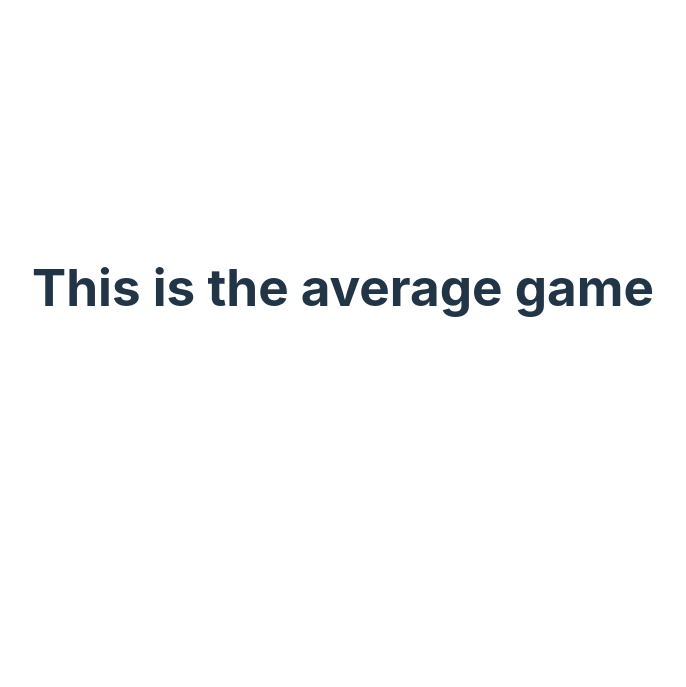
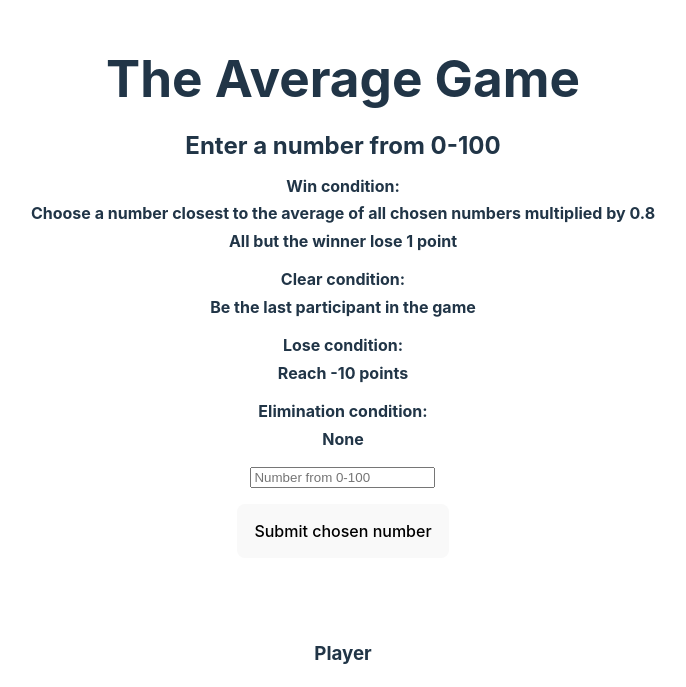
Before and after one commit to Mrivu/TournamentTool, a React (Vite) app: page /averageGame in a window 1280 px wide. Shown: the part 113-800 px from the top of the page, without its empty margins (297-983 px from the left). Built offline with nearby package versions, Linux system fonts and the light colour scheme.

Commit message:
proper routers and add get gamemode to backend

```diff
--- a/src/App.tsx
+++ b/src/App.tsx
@@ -1,19 +1,28 @@
 import { BrowserRouter as Router, Route, Switch } from 'react-router-dom';
+import { useState } from 'react';
 import './App.css'
-import Lobby from './Lobby';
-import AverageGame from './AverageGame';
+import Lobby from './components/Lobby';
+import AverageGame from './components/AverageGame';
 
 function App() {
+  // Global stuff
+  const [player, isPlayer] = useState(true);
+
+  const changeRole = (role:boolean) => {
+      isPlayer(role);
+  };
+
+
   return (
     <Router>
       <div className= "App">
         <Switch>
           <Route exact path="/">
-            <Lobby>
+            <Lobby player={player} changeRole={changeRole}>
             </Lobby>
           </Route>
-          <Route exact path="/AverageGame">
-            <AverageGame>
+          <Route exact path="/averageGame">
+            <AverageGame player={player}>
             </AverageGame>
           </Route>
         </Switch>
--- a/src/AverageGame.tsx
+++ /dev/null
@@ -1,7 +0,0 @@
-const AverageGame = () => {
-    return (
-        <h1>This is the average game</h1>
-    );
-};
-
-export default AverageGame;
--- /dev/null
+++ b/src/components/AverageGame.css
@@ -0,0 +1,56 @@
+#root {
+    max-width: 1280px;
+    margin: 0 auto;
+    padding: 2rem;
+    text-align: center;
+  }
+
+  .logo {
+    height: 6em;
+    padding: 1.5em;
+    will-change: filter;
+    transition: filter 300ms;
+  }
+  .logo:hover {
+    filter: drop-shadow(0 0 2em #646cffaa);
+  }
+  .logo.react:hover {
+    filter: drop-shadow(0 0 2em #61dafbaa);
+  }
+
+  @keyframes logo-spin {
+    from {
+      transform: rotate(0deg);
+    }
+    to {
+      transform: rotate(360deg);
+    }
+  }
+
+  @media (prefers-reduced-motion: no-preference) {
+    a:nth-of-type(2) .logo {
+      animation: logo-spin infinite 20s linear;
+    }
+  }
+
+  .card {
+    padding: 2em;
+  }
+
+  .submit-button {
+    padding: 1em;
+    margin-top: 1em; /* Adjust the value as needed */
+  }
+
+  .role-text {
+    /* Set to the bottom of the screen */
+    position: fixed;
+    bottom: 0;
+    left: 0;
+    right: 0;
+  }
+
+  .explanation {
+    line-height: 0.4; /* Adjust the value as needed */
+    margin-top: 2em;
+  }
--- /dev/null
+++ b/src/components/AverageGame.tsx
@@ -0,0 +1,68 @@
+import React from "react";
+import './AverageGame.css';
+
+
+const AverageGame = ({ player }: { player: boolean }) => {
+    const [number_textfield, number_setTextfield] = React.useState('');
+    const [chosen_Number, setChosenNumber] = React.useState('');
+    const [decided, setDecision] = React.useState(false);
+
+    return (
+        <>
+        <div>
+            {decided == false && <div>
+                <h1> The Average Game </h1>
+                <div className="average-game-body">
+                    <div className="explanation">
+                      <h2> Enter a number from 0-100</h2>
+                    </div>
+                    <div className="explanation">
+                      <h4> Win condition:</h4>
+                      <h4> Choose a number closest to the average of all chosen numbers multiplied by 0.8</h4>
+                      <h4> All but the winner lose 1 point </h4>
+                    </div>
+                    <div className="explanation">
+                      <h4> Clear condition:</h4>
+                      <h4> Be the last participant in the game </h4>
+                    </div>
+                    <div className="explanation">
+                      <h4> Lose condition:</h4>
+                      <h4> Reach -10 points </h4>
+                    </div>
+                    <div className="explanation">
+                      <h4> Elimination condition:</h4>
+                      <h4> None </h4>
+                    </div>
+                      <div className="input-field">
+                        <input value={number_textfield}
+                          placeholder="Number from 0-100"
+                          type="text"
+                          onChange={(e) => {number_setTextfield(e.target.value)}}
+                        />
+                        </div>
+                    <button className="submit-button" onClick={() => {
+                        setChosenNumber(number_textfield);
+                        setDecision(true);
+                      }}>
+                        Submit chosen number
+                    </button>
+                </div>
+            </div>
+            }
+            {decided == true &&
+                <div>
+                    <h2> Number submitted</h2>
+                    <h3> Please wait for the results </h3>
+                </div>
+            }
+        </div>
+        <div className="role-text">
+
+            {player == true && <h3> Player </h3>}
+            {player == false && <h3> Game master </h3>}
+        </div>
+        </>
+    );
+};
+
+export default AverageGame;
--- a/src/Lobby.tsx
+++ b/src/components/Lobby.tsx
@@ -1,26 +1,58 @@
-import { useState } from 'react';
-import reactLogo from './assets/react.svg'
+import { useState, useEffect } from 'react';
+import reactLogo from '../assets/react.svg'
 import viteLogo from '/vite.svg'
+import { useHistory } from 'react-router-dom';
 
-const Lobby = () => {
+interface LobbyProps {
+  player: boolean;
+  changeRole: (role: boolean) => void;
+}
+
+const Lobby = ({ player, changeRole }: LobbyProps) => {
     const [lobby, setLobby] = useState(true);
     const [gamemode, setGamemode] = useState('');
     const [gamemode_textfield, gamemode_setTextfield] = useState('');
-    const [number_textfield, number_setTextfield] = useState('');
-    const [chosen_Number, setChosenNumber] = useState('');
-    const [decided, setDecision] = useState(false);
-    const [player, isPlayer] = useState(true);
     const [gmPass, setGmPass_textfield] = useState('');
-    const [textAlert, setAlert] = useState(false);
+    const [textAlert, setAlert] = useState('');
     const [gamemodeSet, setGamemodeSetNotification] = useState(0); // 0 = no notification, 1 = changed, 2 = failed
+
+    const history = useHistory();
+
+    useEffect(() => {
+        console.log('Fetching data...');
+        const fetchData = async () => {
+            try {
+                const response = await fetch('http://localhost:4000/getGamemode');
+                const result = await response.json();
+                setGamemode(result.gamemode);
+            } catch (error) {
+                console.error('Error fetching data:', error);
+            }
+        };
+
+        // Call the function once immediately
+        fetchData();
+
+        // Then set it to be called every 5 seconds (5000 milliseconds)
+        const intervalId = setInterval(fetchData, 5000);
+
+        // Clear interval on component unmount
+        return () => clearInterval(intervalId);
+    }, []);
 
     return (
         <>
         {lobby == true && <div>
           <h1> Game login </h1>
           <button className="role-select-button" onClick={() => {
-            isPlayer(true);
-            setLobby(false);
+            if (gamemode != 'None') {
+              changeRole(true);
+              history.push('/averageGame');
+            }
+            else
+            {
+              alert("No game currently running");
+            }
           }}>
             Join as player
           </button>
@@ -33,11 +65,11 @@ const Lobby = () => {
             if (response.ok) {
               const isPasswordCorrect = await response.json();
               if (isPasswordCorrect) {
-                isPlayer(false);
+                changeRole(false);
                 setLobby(false);
-                setAlert(false);
+                setAlert("");
               } else {
-                setAlert(true);
+                setAlert("Incorrect password");
               }
             }
           }}>
@@ -50,16 +82,7 @@ const Lobby = () => {
                 onChange={(e) => setGmPass_textfield(e.target.value)}
               />
           </div>
-          {textAlert == true &&
-          <h2> Incorrect password </h2>
-          }
-          <div className="input-field">
-            <input value={gamemode_textfield}
-              placeholder="Enter Gamemode"
-              type="text"
-              onChange={(e) => {gamemode_setTextfield(e.target.value)}}
-            />
-          </div>
+          <h2> {textAlert} </h2>
           </div>
         }
         {lobby == false &&
@@ -93,35 +116,18 @@ const Lobby = () => {
               Change Gamemode
             </button>
           </div>
+          <div className="input-field">
+            <input value={gamemode_textfield}
+              placeholder="Enter Gamemode"
+              type="text"
+              onChange={(e) => {gamemode_setTextfield(e.target.value)}}
+            />
+          </div>
           {gamemodeSet == 1 &&
           <h2> Gamemode changed succesfully </h2>
           }
           {gamemodeSet == 2 &&
           <h2> Gamemode change failed </h2>
-          }
-          {gamemode === "Average game" && decided != true && <div>
-          <h2> Enter a number from 0-100</h2>
-          <h3> Win condition:</h3>
-          <h3> Choose a number closest to the average of all chosen numbers multiplied by 0.8</h3>
-          <div className="input-field">
-            <input value={number_textfield}
-              placeholder="Number from 0-100"
-              type="text"
-              onChange={(e) => {number_setTextfield(e.target.value)}}
-            />
-          </div>
-          <button className="submit-button" onClick={() => {
-            setChosenNumber(number_textfield);
-            setDecision(true);
-          }}>
-            Submit chosen number
-          </button>
-          </div>
-          }
-          {gamemode === "Average game" && decided == true && <div>
-          <h2> Number submitted</h2>
-          <h3> Please wait for the results </h3>
-          </div>
           }
           <div className="role-text">
             {player == true && <h3> Player </h3>}
```
Also changed, not shown: 2 other files (tests, documents, lock files or other folders).
